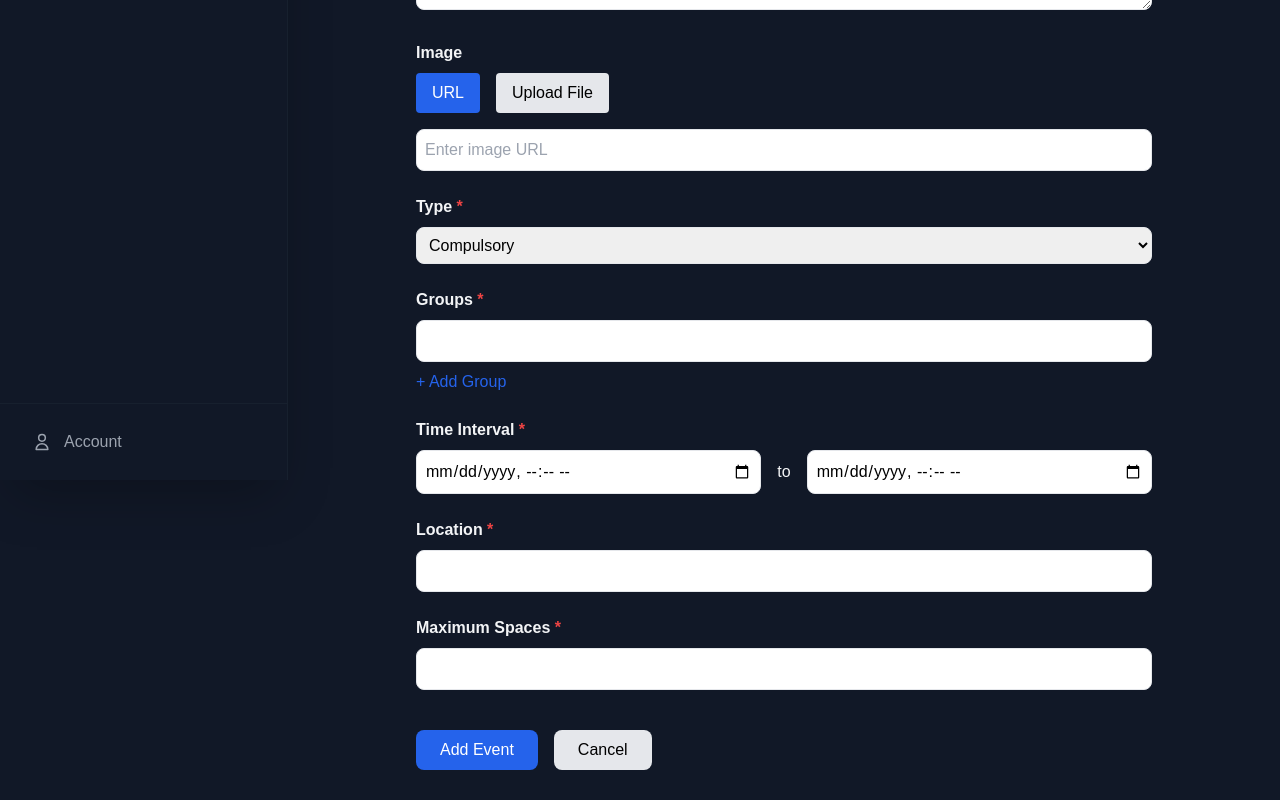
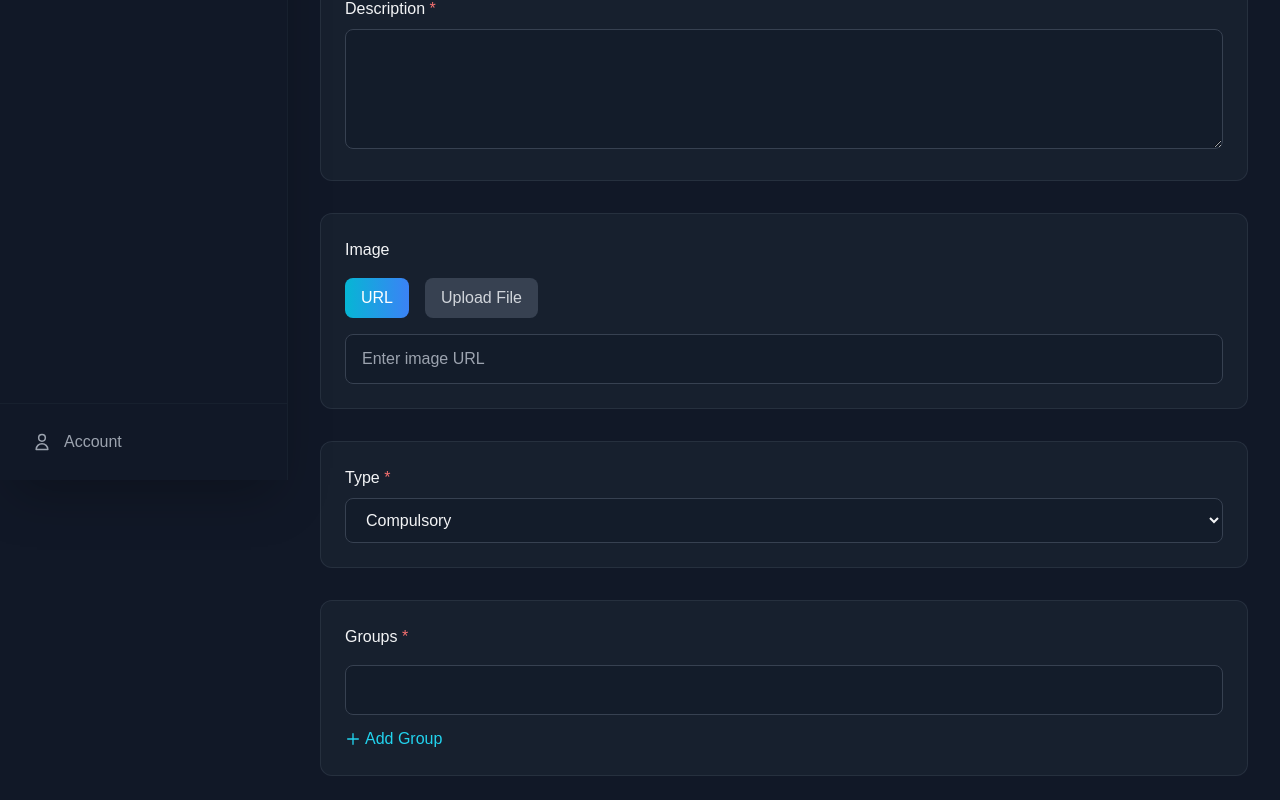
Before and after one commit to Al3jandro011/COMP3207UI, a Next.js app: page /events/add in a window 1280 px wide. Shown: the part 320-1120 px from the top of the page. Built offline with nearby package versions, Linux system fonts and the light colour scheme.

Commit message:
Fixed data

```diff
--- a/app/events/add/page.js
+++ b/app/events/add/page.js
@@ -23,46 +23,61 @@ export default function Add() {
     };
 
     return (
-        <div className="p-8">
-            <h2 className="text-3xl font-bold mb-8 px-4">Add New Event</h2>
+        <div className="p-8 max-w-7xl mx-auto">
+            <div className="mb-8">
+                <h1 className="text-2xl font-semibold text-gray-100 mb-2">Add New Event</h1>
+                <p className="text-gray-400">Create a new event</p>
+            </div>
 
-            <form className="max-w-3xl mx-auto space-y-6 px-4">
-                <div>
-                    <label className="block mb-2 font-semibold">
-                        Name <span className="text-red-500">*</span>
+            <form className="space-y-8">
+                <div className="bg-gray-800/50 p-6 rounded-xl border border-gray-700/50">
+                    <label className="block mb-2 text-gray-100 font-medium">
+                        Name <span className="text-red-400">*</span>
                     </label>
                     <input
                         type="text"
                         required
-                        className="w-full p-2 border rounded-lg text-black"
+                        className="w-full px-4 py-3 bg-gray-900/50 border border-gray-700 rounded-lg
+                                 text-gray-100 placeholder-gray-400 focus:outline-none focus:border-cyan-500
+                                 focus:ring-1 focus:ring-cyan-500 transition-all duration-200"
                     />
                 </div>
 
-                <div>
-                    <label className="block mb-2 font-semibold">
-                        Description <span className="text-red-500">*</span>
+                <div className="bg-gray-800/50 p-6 rounded-xl border border-gray-700/50">
+                    <label className="block mb-2 text-gray-100 font-medium">
+                        Description <span className="text-red-400">*</span>
                     </label>
                     <textarea
                         required
-                        className="w-full p-2 border rounded-lg text-black min-h-[100px]"
+                        className="w-full px-4 py-3 bg-gray-900/50 border border-gray-700 rounded-lg
+                                 text-gray-100 placeholder-gray-400 focus:outline-none focus:border-cyan-500
+                                 focus:ring-1 focus:ring-cyan-500 transition-all duration-200 min-h-[120px]"
                     />
                 </div>
 
-                <div>
-                    <label className="block mb-2 font-semibold">Image</label>
+                <div className="bg-gray-800/50 p-6 rounded-xl border border-gray-700/50">
+                    <label className="block mb-4 text-gray-100 font-medium">Image</label>
                     <div className="space-y-4">
                         <div className="flex gap-4">
                             <button
                                 type="button"
                                 onClick={() => setImageType('url')}
-                                className={`px-4 py-2 rounded ${imageType === 'url' ? 'bg-blue-600 text-white' : 'bg-gray-200 text-black'}`}
+                                className={`px-4 py-2 rounded-lg transition-all duration-200 ${
+                                    imageType === 'url'
+                                        ? 'bg-gradient-to-r from-cyan-500 to-blue-500 text-white'
+                                        : 'bg-gray-700 text-gray-300 hover:bg-gray-600'
+                                }`}
                             >
                                 URL
                             </button>
                             <button
                                 type="button"
                                 onClick={() => setImageType('file')}
-                                className={`px-4 py-2 rounded ${imageType === 'file' ? 'bg-blue-600 text-white' : 'bg-gray-200 text-black'}`}
+                                className={`px-4 py-2 rounded-lg transition-all duration-200 ${
+                                    imageType === 'file'
+                                        ? 'bg-gradient-to-r from-cyan-500 to-blue-500 text-white'
+                                        : 'bg-gray-700 text-gray-300 hover:bg-gray-600'
+                                }`}
                             >
                                 Upload File
                             </button>
@@ -71,49 +86,63 @@ export default function Add() {
                             <input
                                 type="url"
                                 placeholder="Enter image URL"
-                                className="w-full p-2 border rounded-lg text-black"
+                                className="w-full px-4 py-3 bg-gray-900/50 border border-gray-700 rounded-lg
+                                         text-gray-100 placeholder-gray-400 focus:outline-none focus:border-cyan-500
+                                         focus:ring-1 focus:ring-cyan-500 transition-all duration-200"
                             />
                         ) : (
                             <input
                                 type="file"
                                 accept="image/*"
-                                className="w-full p-2 border rounded-lg"
+                                className="w-full px-4 py-3 bg-gray-900/50 border border-gray-700 rounded-lg
+                                         text-gray-100 file:mr-4 file:py-2 file:px-4 file:rounded-lg file:border-0
+                                         file:bg-gray-700 file:text-gray-300 hover:file:bg-gray-600
+                                         file:cursor-pointer cursor-pointer"
                             />
                         )}
                     </div>
                 </div>
 
-                <div>
-                    <label className="block mb-2 font-semibold">
-                        Type <span className="text-red-500">*</span>
+                <div className="bg-gray-800/50 p-6 rounded-xl border border-gray-700/50">
+                    <label className="block mb-2 text-gray-100 font-medium">
+                        Type <span className="text-red-400">*</span>
                     </label>
-                    <select required className="w-full p-2 border rounded-lg text-black">
+                    <select
+                        required
+                        className="w-full px-4 py-3 bg-gray-900/50 border border-gray-700 rounded-lg
+                                 text-gray-100 focus:outline-none focus:border-cyan-500
+                                 focus:ring-1 focus:ring-cyan-500 transition-all duration-200"
+                    >
                         <option value="compulsory">Compulsory</option>
                         <option value="non-compulsory">Non-compulsory</option>
                     </select>
                 </div>
 
-                <div>
-                    <label className="block mb-2 font-semibold">
-                        Groups <span className="text-red-500">*</span>
+                <div className="bg-gray-800/50 p-6 rounded-xl border border-gray-700/50">
+                    <label className="block mb-4 text-gray-100 font-medium">
+                        Groups <span className="text-red-400">*</span>
                     </label>
-                    <div className="space-y-2">
+                    <div className="space-y-3">
                         {groups.map((group, index) => (
                             <div key={index} className="flex gap-2">
                                 <input
                                     type="text"
                                     value={group}
                                     onChange={(e) => updateGroup(index, e.target.value)}
-                                    className="flex-1 p-2 border rounded-lg text-black"
+                                    className="flex-1 px-4 py-3 bg-gray-900/50 border border-gray-700 rounded-lg
+                                             text-gray-100 placeholder-gray-400 focus:outline-none focus:border-cyan-500
+                                             focus:ring-1 focus:ring-cyan-500 transition-all duration-200"
                                     required
                                 />
                                 {groups.length > 1 && (
                                     <button
                                         type="button"
                                         onClick={() => removeGroup(index)}
-                                        className="p-2 text-red-500 hover:text-red-700"
+                                        className="p-3 text-red-400 hover:text-red-300 transition-colors"
                                     >
-                                        ✕
+                                        <svg className="w-5 h-5" fill="none" stroke="currentColor" viewBox="0 0 24 24">
+                                            <path strokeLinecap="round" strokeLinejoin="round" strokeWidth={2} d="M6 18L18 6M6 6l12 12" />
+                                        </svg>
                                     </button>
                                 )}
                             </div>
@@ -121,65 +150,80 @@ export default function Add() {
                         <button
                             type="button"
                             onClick={addGroup}
-                            className="text-blue-600 hover:text-blue-800"
+                            className="text-cyan-400 hover:text-cyan-300 transition-colors flex items-center space-x-1"
                         >
-                            + Add Group
+                            <svg className="w-4 h-4" fill="none" stroke="currentColor" viewBox="0 0 24 24">
+                                <path strokeLinecap="round" strokeLinejoin="round" strokeWidth={2} d="M12 4v16m8-8H4" />
+                            </svg>
+                            <span>Add Group</span>
                         </button>
                     </div>
                 </div>
 
-                <div>
-                    <label className="block mb-2 font-semibold">
-                        Time Interval <span className="text-red-500">*</span>
+                <div className="bg-gray-800/50 p-6 rounded-xl border border-gray-700/50">
+                    <label className="block mb-2 text-gray-100 font-medium">
+                        Time Interval <span className="text-red-400">*</span>
                     </label>
                     <div className="flex gap-4">
                         <input
                             type="datetime-local"
                             required
-                            className="flex-1 p-2 border rounded-lg text-black"
+                            className="flex-1 px-4 py-3 bg-gray-900/50 border border-gray-700 rounded-lg
+                                     text-gray-100 focus:outline-none focus:border-cyan-500
+                                     focus:ring-1 focus:ring-cyan-500 transition-all duration-200"
                         />
-                        <span className="flex items-center">to</span>
+                        <span className="flex items-center text-gray-400">to</span>
                         <input
                             type="datetime-local"
                             required
-                            className="flex-1 p-2 border rounded-lg text-black"
+                            className="flex-1 px-4 py-3 bg-gray-900/50 border border-gray-700 rounded-lg
+                                     text-gray-100 focus:outline-none focus:border-cyan-500
+                                     focus:ring-1 focus:ring-cyan-500 transition-all duration-200"
                         />
                     </div>
                 </div>
 
-                <div>
-                    <label className="block mb-2 font-semibold">
-                        Location <span className="text-red-500">*</span>
+                <div className="bg-gray-800/50 p-6 rounded-xl border border-gray-700/50">
+                    <label className="block mb-2 text-gray-100 font-medium">
+                        Location <span className="text-red-400">*</span>
                     </label>
                     <input
                         type="text"
                         required
-                        className="w-full p-2 border rounded-lg text-black"
+                        className="w-full px-4 py-3 bg-gray-900/50 border border-gray-700 rounded-lg
+                                 text-gray-100 placeholder-gray-400 focus:outline-none focus:border-cyan-500
+                                 focus:ring-1 focus:ring-cyan-500 transition-all duration-200"
                     />
                 </div>
 
-                <div>
-                    <label className="block mb-2 font-semibold">
-                        Maximum Spaces <span className="text-red-500">*</span>
+                <div className="bg-gray-800/50 p-6 rounded-xl border border-gray-700/50">
+                    <label className="block mb-2 text-gray-100 font-medium">
+                        Maximum Spaces <span className="text-red-400">*</span>
                     </label>
                     <input
                         type="number"
                         min="1"
                         required
-                        className="w-full p-2 border rounded-lg text-black"
+                        className="w-full px-4 py-3 bg-gray-900/50 border border-gray-700 rounded-lg
+                                 text-gray-100 placeholder-gray-400 focus:outline-none focus:border-cyan-500
+                                 focus:ring-1 focus:ring-cyan-500 transition-all duration-200"
                     />
                 </div>
 
                 <div className="flex gap-4 pt-4">
                     <button
                         type="submit"
-                        className="px-6 py-2 bg-blue-600 text-white rounded-lg hover:bg-blue-700"
+                        className="px-6 py-3 bg-gradient-to-r from-cyan-500 to-blue-500
+                                 hover:from-cyan-400 hover:to-blue-400 text-white rounded-lg
+                                 font-medium transition-all duration-200
+                                 focus:ring-2 focus:ring-cyan-500/50 focus:outline-none"
                     >
                         Add Event
                     </button>
                     <Link
                         href="/events"
-                        className="px-6 py-2 bg-gray-200 text-black rounded-lg hover:bg-gray-300"
+                        className="px-6 py-3 bg-gray-700 hover:bg-gray-600 text-gray-300
+                                 rounded-lg font-medium transition-all duration-200"
                     >
                         Cancel
                     </Link>
```
Also changed, not shown: app/events/[id]/page.js (+4 -4 lines), app/events/page.js (+3 -4 lines), app/page.js (+7 -7 lines), app/timetable/page.js (+17 -4 lines), app/register/page.js (added).
